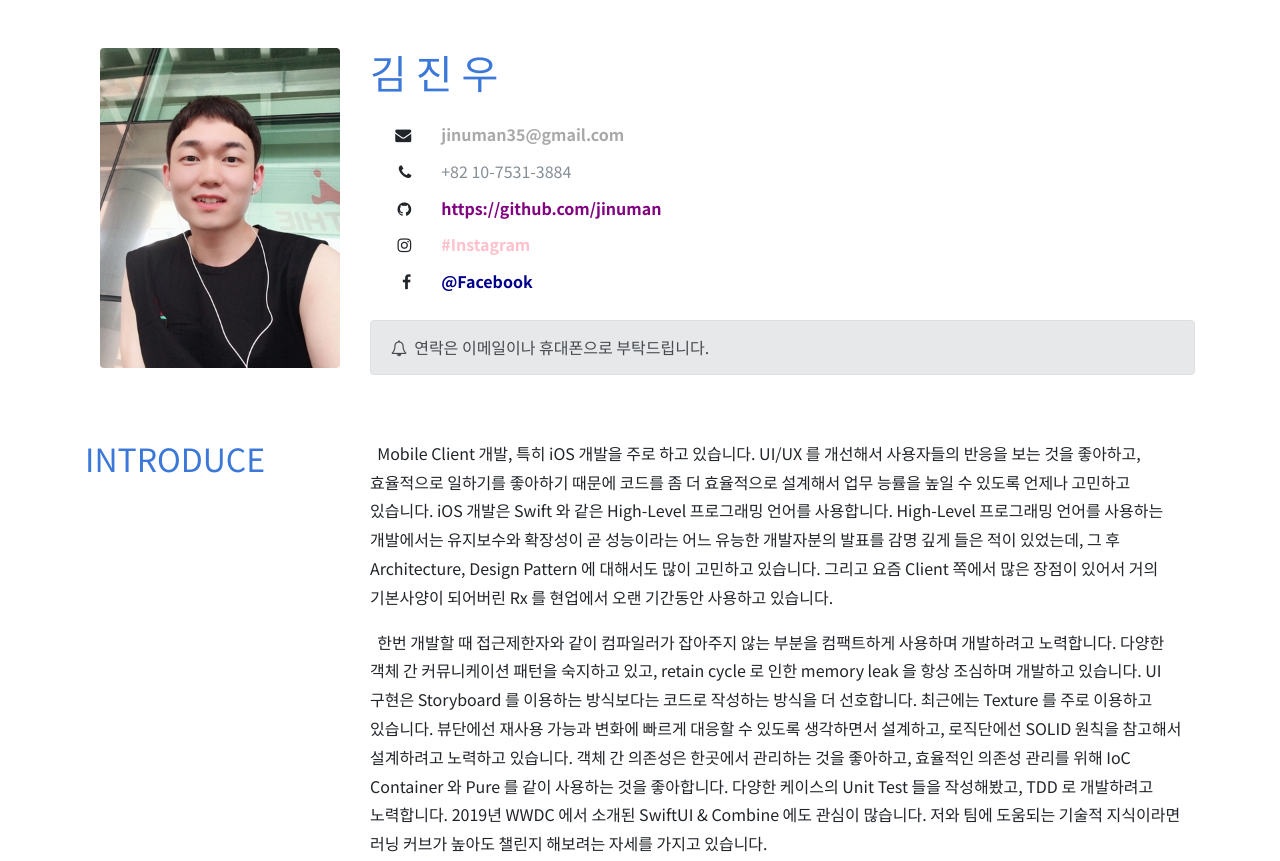
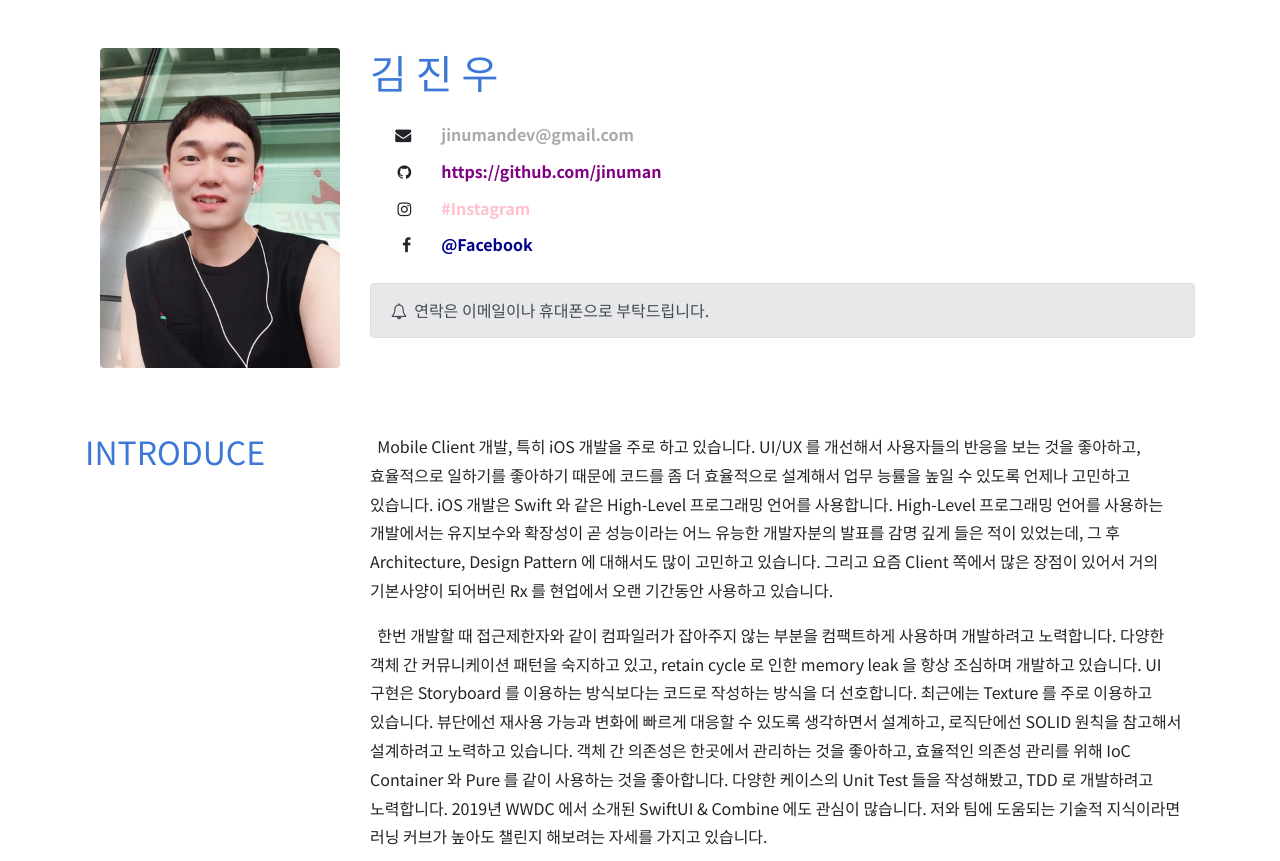
Before and after one commit to jinuman/resume, a plain HTML site: page index.html in a window 1280 px wide. Shown: the top 861 px of the page. Drawn offline with nearby package versions, Linux system fonts and the light colour scheme.

Commit message:
Update index.html file

```diff
--- a/index.html
+++ b/index.html
@@ -68,16 +68,8 @@
                             <i class="fa fa-envelope" aria-hidden="true"></i>
                         </div>
                         <div class="col-auto">
-                            <a href="mailto:jinuman35@gmail.com" target="_blank"
-                               style="color:darkgray; font-weight: bold">jinuman35@gmail.com</a>
-                        </div>
-                    </div>
-                    <div class="row pb-2">
-                        <div class="col-1 text-right">
-                            <i class="fa fa-phone" aria-hidden="true"></i>
-                        </div>
-                        <div class="col-auto">
-                            <span class="text-secondary">+82 10-7531-3884</span>
+                            <a href="mailto:jinumandev@gmail.com" target="_blank"
+                               style="color:darkgray; font-weight: bold">jinumandev@gmail.com</a>
                         </div>
                     </div>
                     <div class="row pb-2">
```
